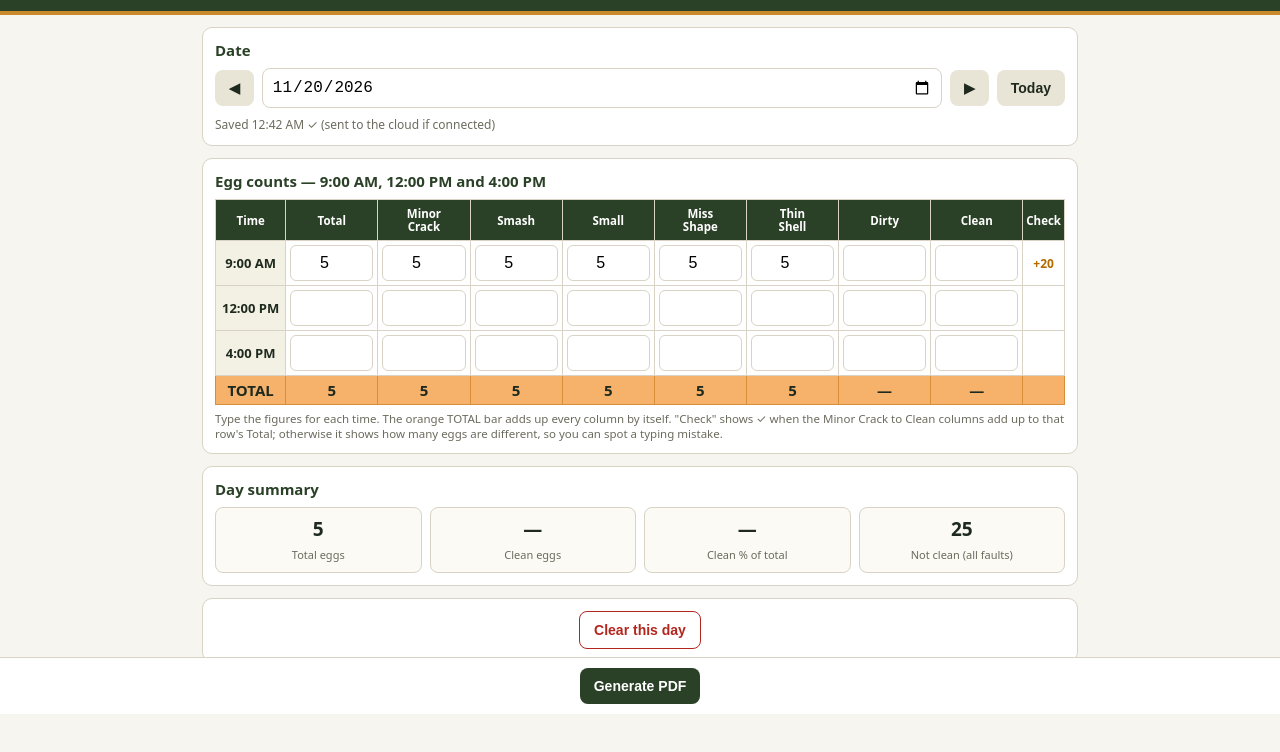
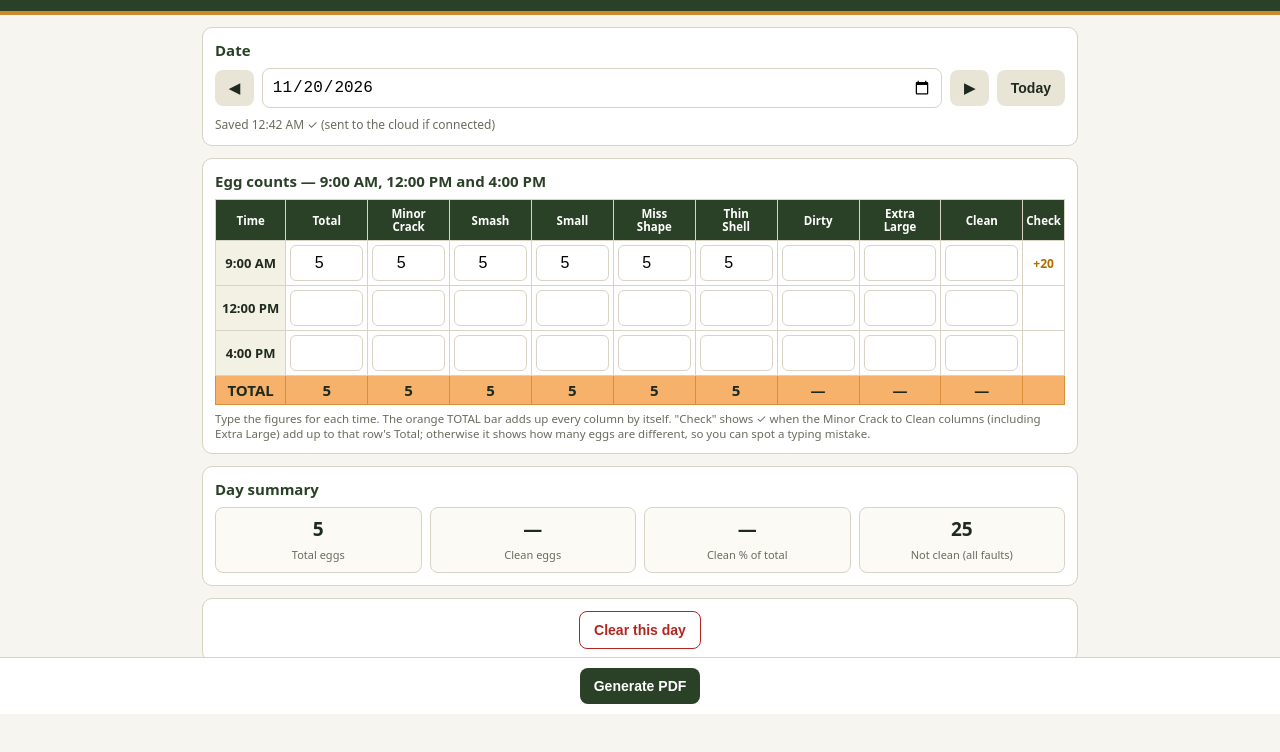
Before and after one commit to cplpoultry-netizen/cpl-poultry-forms., a plain HTML site: page segregation.html in a window 1280 px wide. Both pictures are taken after typing "5", "5", "5", "5", "5", "5" into the empty fields and a click on the button "Generate PDF". Shown: the part 86-838 px from the top of the page. Drawn offline with nearby package versions, Linux system fonts and the light colour scheme.

Commit message:
Add files via upload

```diff
--- a/segregation.html
+++ b/segregation.html
@@ -21,7 +21,7 @@
   .btn{ border:0; border-radius:8px; padding:10px 14px; font-size:14px; font-weight:700; cursor:pointer; }
   .btn-primary{ background:var(--green-dark); color:#fff; } .btn-secondary{ background:#e9e5d6; color:var(--ink); } .btn-danger{ background:#fff; color:var(--red); border:1px solid var(--red); }
   .scroll-x{ overflow-x:auto; -webkit-overflow-scrolling:touch; }
-  table{ border-collapse:collapse; width:100%; min-width:560px; font-size:13px; }
+  table{ border-collapse:collapse; width:100%; min-width:620px; font-size:13px; }
   th,td{ border:1px solid var(--line); padding:4px; text-align:center; }
   th{ background:var(--green-dark); color:#fff; font-size:11.5px; line-height:1.15; padding:7px 3px; }
   td.time{ font-weight:700; background:#f3f0e4; white-space:nowrap; padding:4px 6px; position:sticky; left:0; }
@@ -62,12 +62,12 @@
     <div class="scroll-x">
       <table id="seg-table">
         <thead><tr>
-          <th>Time</th><th>Total</th><th>Minor<br>Crack</th><th>Smash</th><th>Small</th><th>Miss<br>Shape</th><th>Thin<br>Shell</th><th>Dirty</th><th>Clean</th><th>Check</th>
+          <th>Time</th><th>Total</th><th>Minor<br>Crack</th><th>Smash</th><th>Small</th><th>Miss<br>Shape</th><th>Thin<br>Shell</th><th>Dirty</th><th>Extra<br>Large</th><th>Clean</th><th>Check</th>
         </tr></thead>
         <tbody id="seg-body"></tbody>
       </table>
     </div>
-    <p class="hint">Type the figures for each time. The orange TOTAL bar adds up every column by itself. "Check" shows ✓ when the Minor Crack to Clean columns add up to that row's Total; otherwise it shows how many eggs are different, so you can spot a typing mistake.</p>
+    <p class="hint">Type the figures for each time. The orange TOTAL bar adds up every column by itself. "Check" shows ✓ when the Minor Crack to Clean columns (including Extra Large) add up to that row's Total; otherwise it shows how many eggs are different, so you can spot a typing mistake.</p>
   </div>
 
   <div class="card">
@@ -227,7 +227,7 @@ window.addEventListener("online", ()=>{ if(cplSyncCfg()) cplSyncAll(); });
 
 // ====== Segregation ======
 const SLOTS = ["9:00 AM", "12:00 PM", "4:00 PM"];
-const COLS = [["total","Total"],["minor","Minor Crack"],["smash","Smash"],["small","Small"],["miss","Miss Shape"],["thin","Thin Shell"],["dirty","Dirty"],["clean","Clean"]];
+const COLS = [["total","Total"],["minor","Minor Crack"],["smash","Smash"],["small","Small"],["miss","Miss Shape"],["thin","Thin Shell"],["dirty","Dirty"],["xl","Extra Large"],["clean","Clean"]];
 const SECTION = "segregation";
 let _loading = false, _timer = null, _lastTyped = 0, _shown = "";   // _shown = the date whose figures are on the screen now
 
@@ -257,7 +257,7 @@ function columnTotals(rows){
 }
 function rowCheck(r){
   const tot = num(r.total); if(tot === null) return null;
-  let s = 0; ["minor","smash","small","miss","thin","dirty","clean"].forEach(k=>{ s += (num(r[k]) || 0); });
+  let s = 0; ["minor","smash","small","miss","thin","dirty","xl","clean"].forEach(k=>{ s += (num(r[k]) || 0); });
   return s - tot;
 }
 function recalc(){
@@ -351,8 +351,8 @@ function generatePDF(){
   const body = R.rows.map(r=>[r.time].concat(COLS.map(c=>r[c[0]] === "" ? "—" : r[c[0]])));
   const foot = ["TOTAL"].concat(COLS.map(c=>fmt(R.totals[c[0]])));
   doc.autoTable({ startY:98, margin:{ left:mL, right:mR }, theme:"grid",
-    head:[["Time","Total","Minor Crack","Smash","Small","Miss Shape","Thin Shell","Dirty","Clean"]], body:body, foot:[foot], showFoot:"lastPage", rowPageBreak:"avoid",
-    styles:{ fontSize:11, cellPadding:7, halign:"center", valign:"middle", lineColor:[180,176,160], lineWidth:0.6 },
+    head:[["Time","Total","Minor Crack","Smash","Small","Miss Shape","Thin Shell","Dirty","Extra Large","Clean"]], body:body, foot:[foot], showFoot:"lastPage", rowPageBreak:"avoid",
+    styles:{ fontSize:10, cellPadding:7, halign:"center", valign:"middle", lineColor:[180,176,160], lineWidth:0.6 },
     headStyles:{ fillColor:GREEN, textColor:255, fontStyle:"bold" },
     footStyles:{ fillColor:[246,178,107], textColor:[20,20,20], fontStyle:"bold", fontSize:12 },
     columnStyles:{ 0:{ halign:"left", fontStyle:"bold" } } });
```
Also changed, not shown: monthly-records.html (+7 -7 lines).
